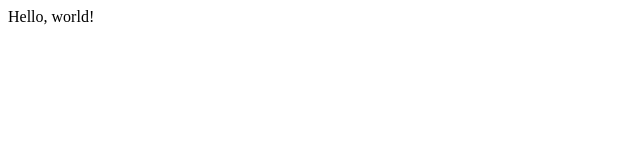
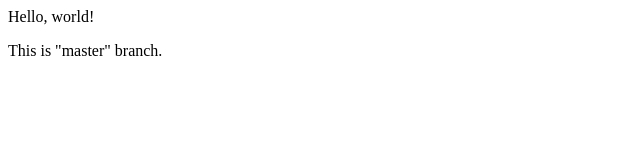
Before and after one commit to CheeseLord/wat, a plain HTML site: page src/hello.html in a window 1280 px wide. Shown: the whole page, without its empty margins (0-640 px from the left). Drawn offline with Linux system fonts and the light colour scheme.

Commit message:
Note branch in hello.html

```diff
--- a/src/hello.html
+++ b/src/hello.html
@@ -2,5 +2,6 @@
     <head></head>
     <body>
         <p>Hello, world!</p>
+        <p>This is "master" branch.</p>
     </body>
 </html>
```
